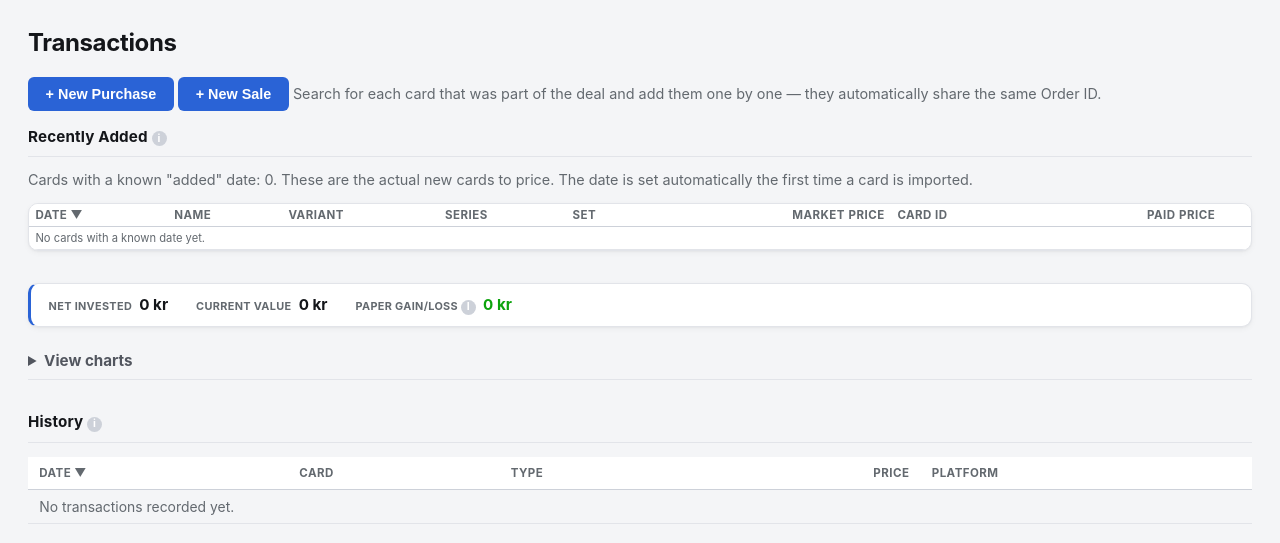
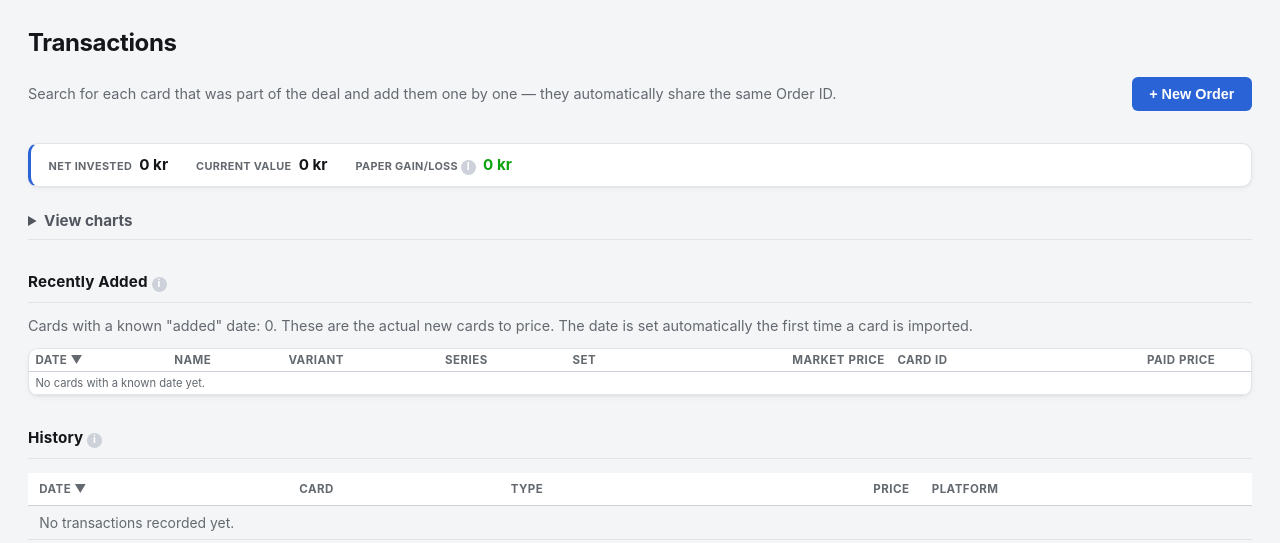
Before and after one commit to erjoha11/PokemonCollector, a FastAPI app: page /transactions in a window 1280 px wide. Shown: the part 67-610 px from the top of the page. Run offline with FastAPI, Linux system fonts and the light colour scheme.

Commit message:
Move value-growth charts above Recently Added, consolidate order buttons
Transactions had the KPI bar and lazy-loaded charts sitting right
before History; moved them above Recently Added instead. Replaced the
separate + New Purchase / + New Sale buttons with a single, right-
aligned + New Order button, moving the purchase/sale choice into a
dropdown inside the opened cart so no functionality is lost.

Co-Authored-By: Claude Sonnet 5 <noreply@anthropic.com>

```diff
--- a/apps/tcg_inventory/templates/transactions.html
+++ b/apps/tcg_inventory/templates/transactions.html
@@ -7,14 +7,24 @@
 
 {% if error %}<p class="warnings">{{ error }}</p>{% endif %}
 
-<div class="filters" style="margin-bottom: 1rem;">
-  <button type="button" hx-get="/transactions/purchase/start?type=purchase" hx-target="#purchase-cart-container" hx-swap="innerHTML">+ New Purchase</button>
-  <button type="button" hx-get="/transactions/purchase/start?type=sale" hx-target="#purchase-cart-container" hx-swap="innerHTML">+ New Sale</button>
+<div class="filters" style="margin-bottom: 1rem; display: flex; justify-content: space-between; align-items: center;">
   <span class="muted">Search for each card that was part of the deal and add them one by one — they automatically share the same Order ID.</span>
+  <button type="button" hx-get="/transactions/purchase/start" hx-target="#purchase-cart-container" hx-swap="innerHTML">+ New Order</button>
 </div>
 <div id="purchase-cart-container"></div>
 
-<h2>Recently Added {{ info("Market price = Dex's market price. Paid price = what you actually recorded paying for the card (can differ from the market price).") }}</h2>
+<div class="tx-kpi-bar">
+  <div><span class="tx-kpi-label">Net invested</span><span class="tx-kpi-value">{{ kpi.net_invested | kr }}</span></div>
+  <div><span class="tx-kpi-label">Current value</span><span class="tx-kpi-value">{{ kpi.unique_value | kr }}</span></div>
+  <div><span class="tx-kpi-label">Paper gain/loss {{ info("Current value minus net invested. Not realized — compares today's price with what you actually paid, not an actual sale.") }}</span><span class="tx-kpi-value {{ 'viz-delta-gain' if kpi.delta >= 0 else 'viz-delta-loss' }}">{{ kpi.delta | kr }}</span></div>
+</div>
+
+<details class="collapsible" hx-get="/transactions/charts" hx-trigger="toggle once" hx-target="#tx-charts" hx-swap="innerHTML">
+  <summary>View charts</summary>
+  <div id="tx-charts"><p class="muted">Loading charts…</p></div>
+</details>
+
+<h2 style="margin-top: 2rem;">Recently Added {{ info("Market price = Dex's market price. Paid price = what you actually recorded paying for the card (can differ from the market price).") }}</h2>
 <p class="muted">
   Cards with a known "added" date: {{ known_count }}. These are the actual new cards to price.
   The date is set automatically the first time a card is imported.
@@ -50,7 +60,7 @@
           <td>
             <button type="button" hx-get="/transactions/purchase/add-row?card_id={{ card.id }}"
                     hx-target="#cart-body" hx-swap="beforeend"
-                    title="Open a purchase or sale above first (+ New Purchase / + New Sale) — this button then adds the card into that order.">
+                    title="Open a new order above first (+ New Order) — this button then adds the card into that order.">
               + Add to order
             </button>
           </td>
@@ -62,17 +72,6 @@
     </table>
   </div>
 </div>
-
-<div class="tx-kpi-bar">
-  <div><span class="tx-kpi-label">Net invested</span><span class="tx-kpi-value">{{ kpi.net_invested | kr }}</span></div>
-  <div><span class="tx-kpi-label">Current value</span><span class="tx-kpi-value">{{ kpi.unique_value | kr }}</span></div>
-  <div><span class="tx-kpi-label">Paper gain/loss {{ info("Current value minus net invested. Not realized — compares today's price with what you actually paid, not an actual sale.") }}</span><span class="tx-kpi-value {{ 'viz-delta-gain' if kpi.delta >= 0 else 'viz-delta-loss' }}">{{ kpi.delta | kr }}</span></div>
-</div>
-
-<details class="collapsible" hx-get="/transactions/charts" hx-trigger="toggle once" hx-target="#tx-charts" hx-swap="innerHTML">
-  <summary>View charts</summary>
-  <div id="tx-charts"><p class="muted">Loading charts…</p></div>
-</details>
 
 <h2 style="margin-top: 2rem;">History {{ info("Each row is one recorded purchase or sale transaction. Price is what you actually entered for the transaction — not Dex's price. Cards bought together (same Order ID, e.g. a lot) are grouped into a collapsible group with a total. Set an agreed total and shipping on the group to see the diff against what you've actually recorded cards for — useful for tracking down common cards you haven't priced individually yet.") }}</h2>
 
```
Also changed, not shown: apps/tcg_inventory/templates/partials/purchase_cart.html (+6 -3 lines), apps/tcg_inventory/templates/wiki.html (+7 -6 lines), apps/tcg_inventory/tests/test_app.py (+4 -3 lines).
